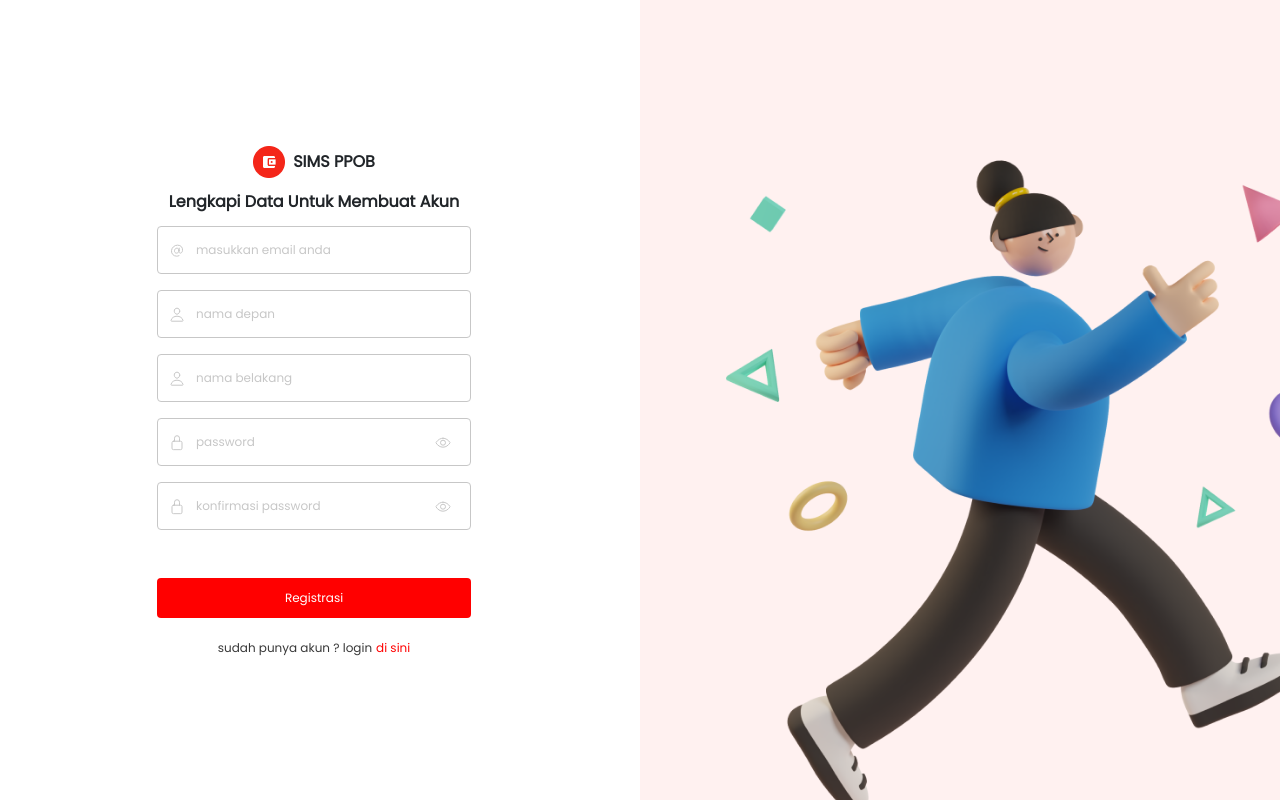
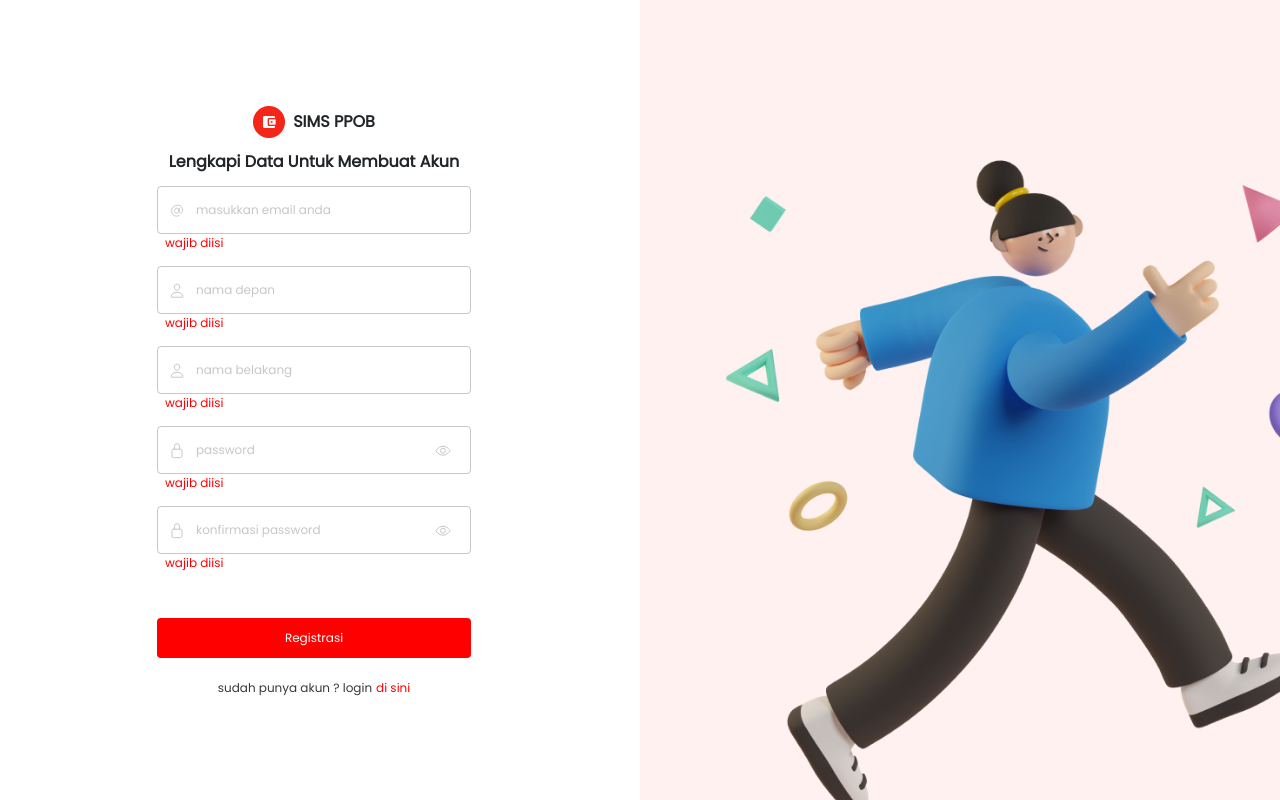
Before and after one commit to triwibow/SIMS-PPOB-TRI_WIBOWO, a React (Create React App) app: page /register in a window 1280 px wide. Both pictures are taken after a click on the button "Registrasi". Built offline with nearby package versions, Linux system fonts and the light colour scheme.

Commit message:
- schema

```diff
--- a/package.json
+++ b/package.json
@@ -18,7 +18,8 @@
     "react-router-dom": "^6.15.0",
     "react-scripts": "5.0.1",
     "reactstrap": "^9.2.0",
-    "web-vitals": "^2.1.4"
+    "web-vitals": "^2.1.4",
+    "yup": "^1.2.0"
   },
   "scripts": {
     "start": "react-scripts start",
--- a/src/component/field/PasswordField.jsx
+++ b/src/component/field/PasswordField.jsx
@@ -13,7 +13,9 @@ const PasswordField = (props) => {
     prefixIcon,
     name,
     onChange,
-    value
+    value,
+    touched,
+    error
   } = props
 
   const handleEyeClick = () => {
@@ -30,6 +32,8 @@ const PasswordField = (props) => {
   const handleChange = (e) => {
     onChange(name, e.target.value, false)
   }
+
+  const isError = touched && error ? true:false;
 
   return(
     <div className={`input-field-container ${wrapperClass}`}>
@@ -60,6 +64,11 @@ const PasswordField = (props) => {
           </button>
         </div>
       </div>
+      {isError && (
+				<small className="ms-2 text-app-danger text-app-sm">
+					{error}
+				</small>
+			)}
     </div>
   )
 }
--- a/src/component/field/TextField.jsx
+++ b/src/component/field/TextField.jsx
@@ -9,13 +9,17 @@ const TextField = (props) => {
     prefixIcon,
     name,
     onChange,
-    value
+    value,
+    touched,
+    error
   } = props
 
   const handleChange = (e) => {
     console.log(e.target.value)
     onChange(name, e.target.value, false)
   }
+
+  const isError = touched && error ? true:false;
 
   return(
     <div className={`input-field-container ${wrapperClass}`}>
@@ -34,6 +38,11 @@ const TextField = (props) => {
 
         />
       </div>
+      {isError && (
+				<small className="ms-2 text-app-danger text-app-sm">
+					{error}
+				</small>
+			)}
     </div>
   )
 }
--- a/src/container/register/Register.jsx
+++ b/src/container/register/Register.jsx
@@ -6,6 +6,7 @@ import { IoAtOutline, IoPersonOutline, IoLockClosedOutline } from 'react-icons/i
 import ButtonPrimary from '../../component/button/ButtonPrimary'
 import TextButton from '../../component/button/TextButton'
 import { useFormik } from 'formik';
+import { registerSchema } from '../../schema/registerSchema'
 
 const Register = () => {
 
@@ -21,6 +22,7 @@ const Register = () => {
       password:'',
       confirm_password:''
     },
+    validationSchema:registerSchema,
 		onSubmit:onSubmit
 	});
 
--- /dev/null
+++ b/src/schema/registerSchema.js
@@ -0,0 +1,11 @@
+import * as Yup from 'yup'
+
+export const registerSchema = Yup.object().shape({
+	email:Yup.string().email('email tidak valid').required('wajib diisi'),
+	first_name:Yup.string().required('wajib diisi'),
+    last_name:Yup.string().required('wajib diisi'),
+	password:Yup.string().required('wajib diisi').test('minLength','Password minimal 6 karakter', (val) => {
+    return val.length >= 6
+  }),
+	confirm_password:Yup.string().required('wajib diisi').oneOf([Yup.ref("password")], "Konfirmasi password tidak sesuai")
+});
```
Also changed, not shown: 1 other file (tests, documents, lock files or other folders).
